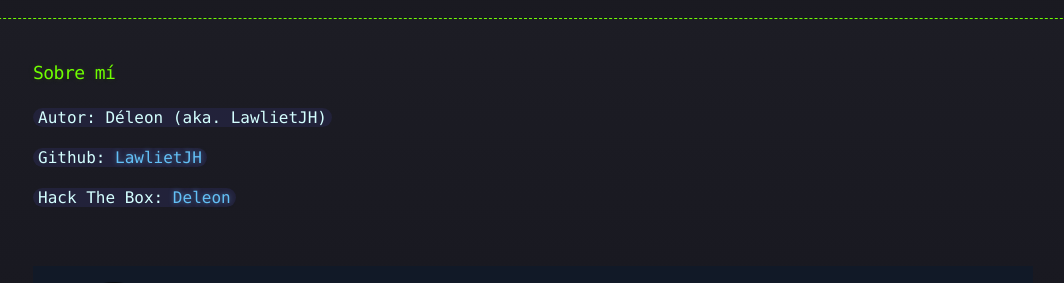
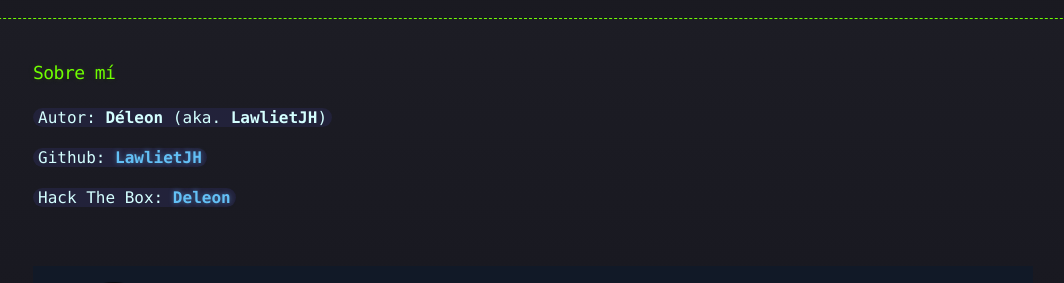
Before and after one commit to LawlietJH/lawlietjh.github.io, a Jekyll site: the page built from about.md, in a window 1280 px wide. Shown: the part 154-437 px from the top of the page, without its empty margins (107-1171 px from the left). Built offline with Jekyll 4.4.1, drawn with Linux system fonts in a browser that asks for light colours.

Commit message:
Mejora en página about.md

```diff
--- a/about.md
+++ b/about.md
@@ -10,17 +10,17 @@
 
 <p>
     <span class="about-link-capsule">
-        Autor: Déleon (aka. LawlietJH)
+        Autor: <b>Déleon</b> (aka. <b>LawlietJH</b>)
     </span>
 </p>
 <p>
     <span class="about-link-capsule">
-        Github: <a href="https://github.com/LawlietJH" target="_blank">LawlietJH</a>
+        Github: <b><a href="https://github.com/LawlietJH" target="_blank">LawlietJH</a></b>
     </span>
 </p>
 <p>
     <span class="about-link-capsule">
-        Hack The Box: <a href="https://app.hackthebox.com/profile/861002" target="_blank">Deleon</a>
+        Hack The Box: <b><a href="https://app.hackthebox.com/profile/861002" target="_blank">Deleon</a></b>
     </span>
 </p>
 
@@ -28,4 +28,4 @@
 
 <br>
 
-![HTB](../assets/images/DeleonHTB.png)
+![HTB](/assets/images/DeleonHTB.png)
```
